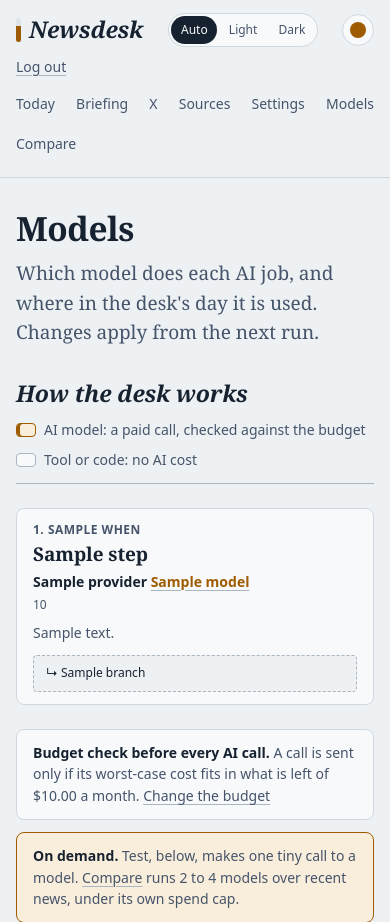
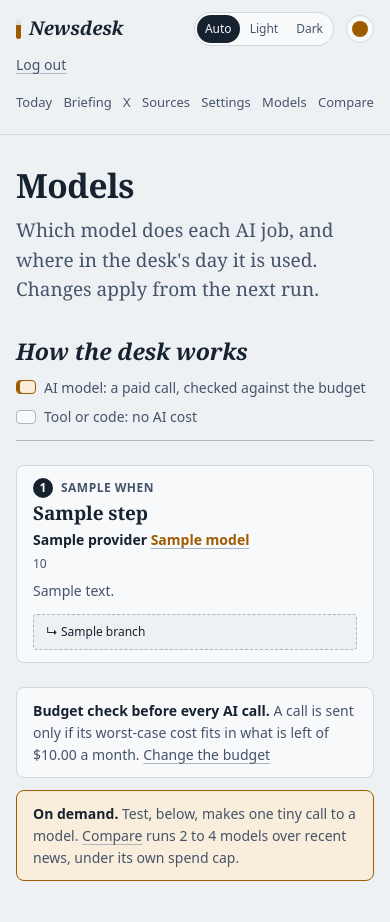
Before and after one commit to pentonvillefandango/ai-newsdesk, a FastAPI app: template src/ai_newsdesk/web/templates/models.html in a window 390 px wide. Shown: the top 922 px of the page. Run offline with FastAPI, Linux system fonts and the light colour scheme; the template is opened without the code that fills it: most values are stand-ins (such as "Sample title", 1, 10 or a date in 2020); parts of the project's set-up code (start-up, migrations or seed data) failed here and were passed over.

Commit message:
fix(ui): tidy the phone masthead and number the flow steps (feedback-2)
Visual check: with the accent button and the Models nav item, the 390 px
masthead wrapped onto four rows; it now fits two. Flow step numbers sit in a
small disc instead of running into the step's timing. The dev seed's briefing
names a story that no longer exists, so the side column's skip shows.

Co-Authored-By: Claude Opus 5.5 (1M context) <noreply@anthropic.com>

```diff
--- a/src/ai_newsdesk/web/static/app.css
+++ b/src/ai_newsdesk/web/static/app.css
@@ -509,24 +509,38 @@ code {
     0 0 0 4px var(--ink);
 }
 
+/* Phones: the wordmark, theme, accent and Log out share the first row; the seven nav items
+   fill the second (both fit a 390 px phone). */
 @media (max-width: 40rem) {
   .masthead__inner {
     justify-content: space-between;
+    column-gap: var(--space-3);
+  }
+  .wordmark {
+    font-size: var(--step-1);
   }
   .nav {
     order: 3;
     width: 100%;
     margin-left: 0;
     flex-wrap: wrap;
-    gap: 0 var(--space-3); /* six items fit a 390 px phone */
+    gap: 0 var(--space-2);
     justify-content: space-between;
+    font-size: 0.8125rem;
   }
   .theme {
     order: 1;
     margin-left: auto;
   }
+  .theme button {
+    padding-inline: 0.5rem;
+  }
   .accent {
     order: 1;
+  }
+  .accent__toggle {
+    width: 1.75rem;
+    height: 1.75rem;
   }
   .logout {
     order: 2;
@@ -1856,9 +1870,19 @@ select:focus-visible {
   text-transform: uppercase;
 }
 
+/* The step number, as a small disc (the list itself gives screen readers the order). */
 .flow__when::before {
-  content: counter(flow) ". ";
-  content: counter(flow) ". " / "";
+  content: counter(flow);
+  content: counter(flow) / "";
+  display: inline-grid;
+  place-items: center;
+  min-width: 1.25rem;
+  height: 1.25rem;
+  margin-right: var(--space-2);
+  border-radius: var(--radius-pill);
+  background: var(--ink);
+  color: var(--on-ink);
+  letter-spacing: 0;
 }
 
 .flow__title {
```
Also changed, not shown: tests/web/dev_seed.py (+2 -1 lines).
